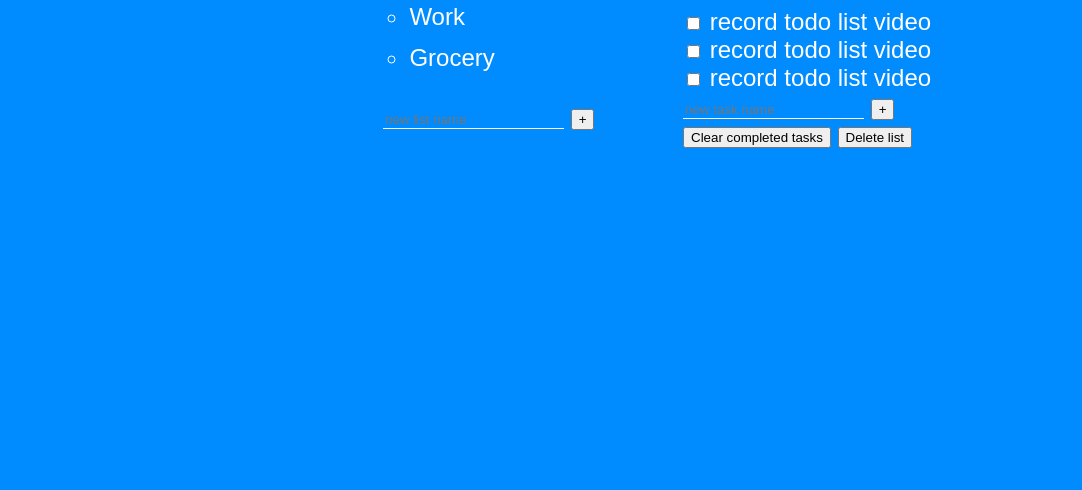
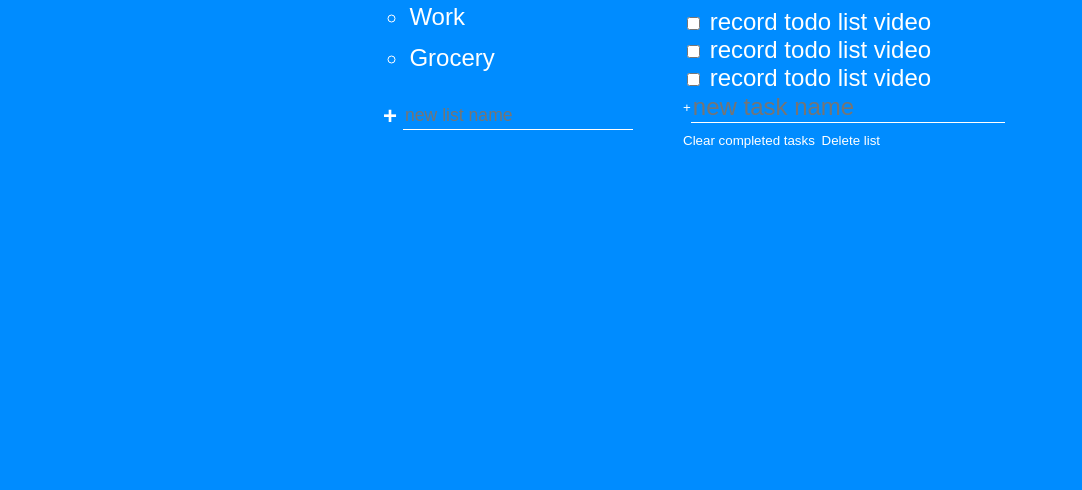
Before and after one commit to ErinFleming123/lastToDoList, a plain HTML site: page index.html in a window 1280 px wide. Shown: the part 310-800 px from the top of the page, without its empty margins (97-1179 px from the left). Drawn offline with Linux system fonts and the light colour scheme; a web font is replaced by a local one.

Commit message:
fith commit

```diff
--- a/index.html
+++ b/index.html
@@ -63,7 +63,7 @@
         <form action="">
           <input
             type="text"
-            class="new list"
+            class="new task"
             placeholder="new task name"
             area-label="new task name"
             />
--- a/lastToDo.css
+++ b/lastToDo.css
@@ -33,11 +33,46 @@ body {
     padding-left: 1.1em;
   }
 
+  form {
+    display: flex;
+  }
+
+  .btn {
+    cursor: pointer;
+    background: 0;
+    border: 0;
+    padding: 0;
+    color: inherit;
+
+  }
+
+  .btn.list {
+    font-size: 1.5rem;
+    font-weight: 900;
+    margin-right: 0.25em;
+  }
+
   .new {
     background: transparent;
     border: 0;
     color: inherit;
     border-bottom: 1px solid currentColor;
+    font-size: inherit;
+    outline: none;
+
+    transition: border-bottom 250ms ease-in;
+    order: 2;
+  }
+
+  .new:focus {
+    border-bottom-width: 3px;
+  }
+  .new:focus::placeholder {
+    opacity: 0.2;
+  }
+
+  .new.list {
+    font-size: 1.1rem;
   }
 
   .active-list {
```
